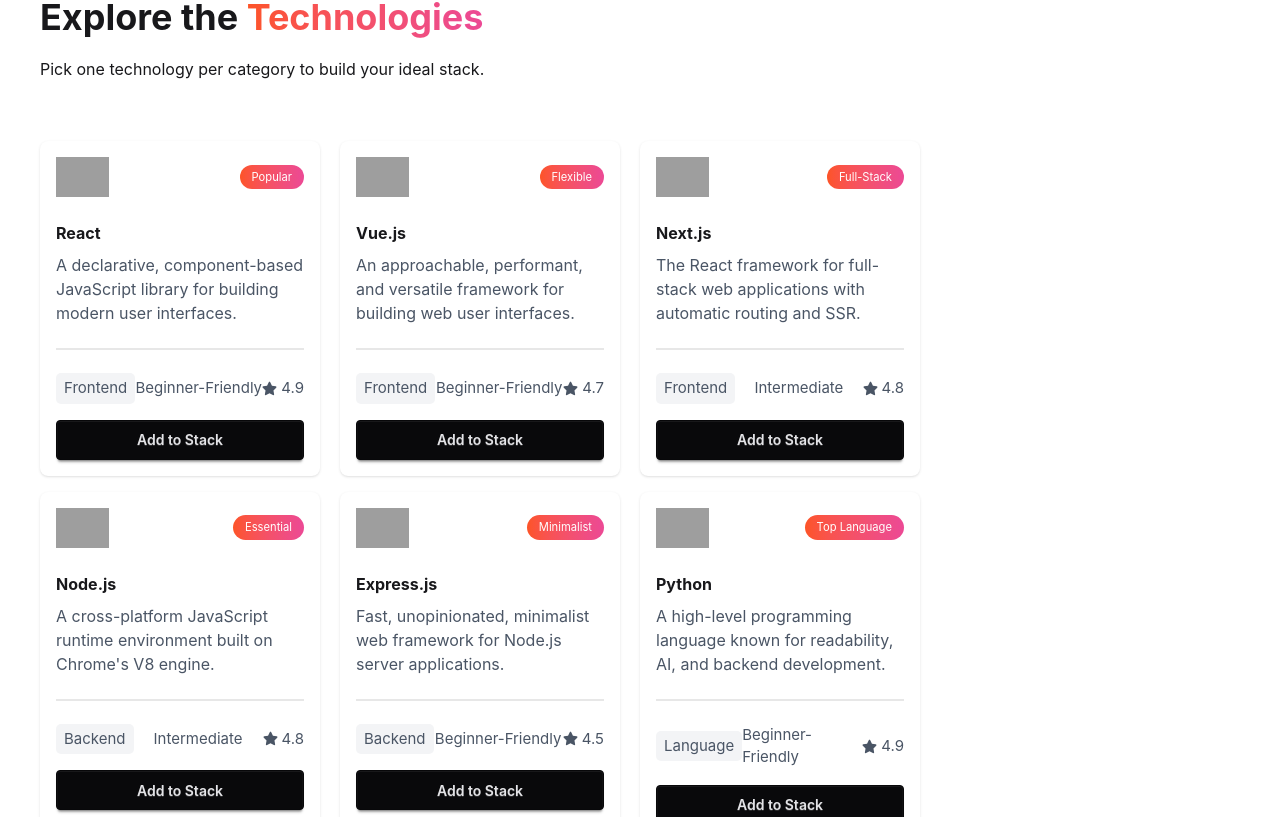
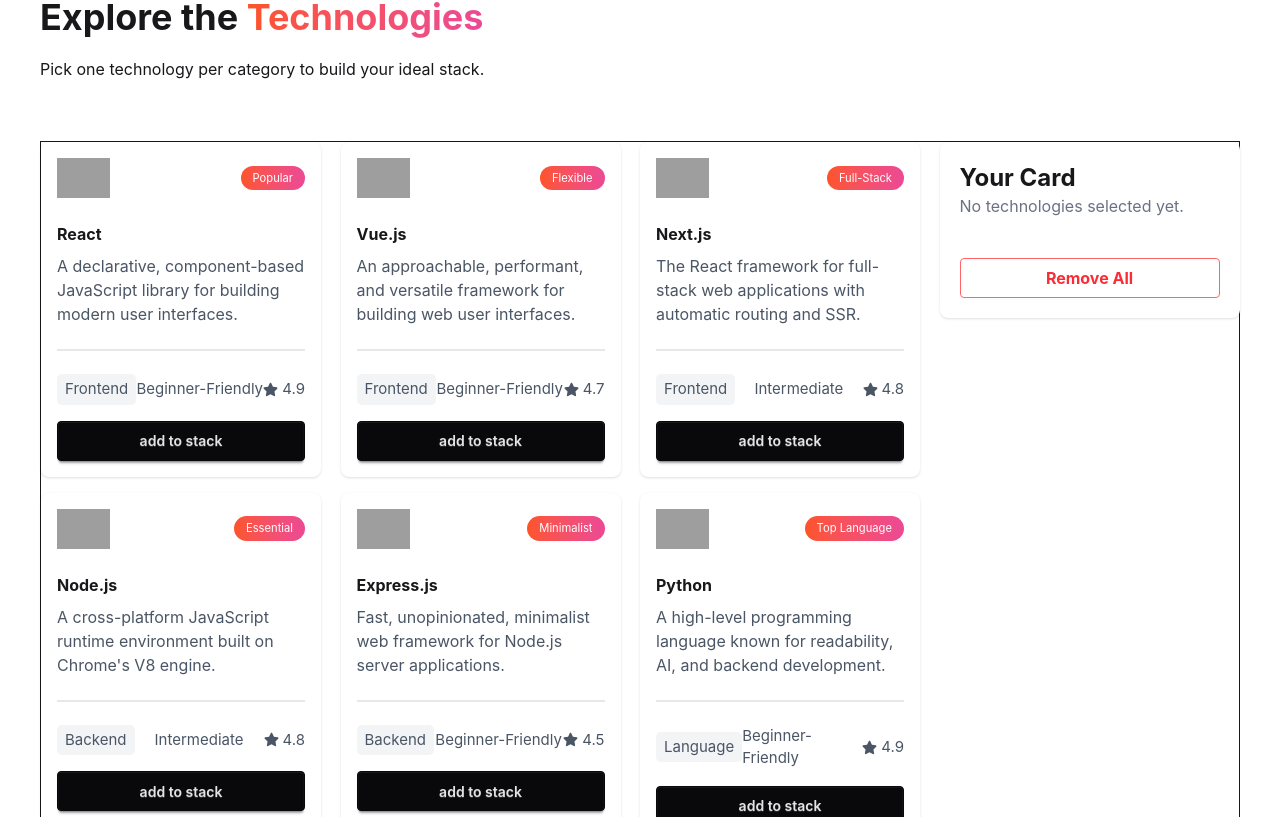
Before and after one commit to moniruzzaman-tasrif/dev-stack, a React (Vite) app: page / in a window 1280 px wide. Shown: the part 603-1420 px from the top of the page. Built offline with nearby package versions, Linux system fonts and the light colour scheme; grey boxes are pictures that could not be loaded.

Commit message:
i your stack area

```diff
--- a/src/App.tsx
+++ b/src/App.tsx
@@ -1,6 +1,6 @@
 
 
-import { Suspense } from "react";
+import { Suspense, useState } from "react";
 import "./App.css";
 import Banar from "./component/Banar";
 import Nav from "./component/Nav";
@@ -15,6 +15,9 @@
 };
 
 function App() {
+
+  const [tectItem,setTechItem]=useState<ITechDatatype[]>([])
+
   return (
     <>
       <Suspense
@@ -29,7 +32,11 @@
       >
         <Nav></Nav>
         <Banar></Banar>
-        <Technologies techDataPromis={dataPrimis()}></Technologies>
+        <Technologies
+          techDataPromis={dataPrimis()}
+          tectItem={tectItem}
+          setTechItem={setTechItem}
+        ></Technologies>
       </Suspense>
     </>
   );
--- a/src/component/Technologies.tsx
+++ b/src/component/Technologies.tsx
@@ -1,12 +1,15 @@
-import { use } from "react";
+import { use, type Dispatch, type SetStateAction } from "react";
 import type { ITechDatatype } from "./dataType";
 import TechnologiesCard from "./TechnologiesCard";
+import Stack from "./stack";
 
-interface iTechtype{
-  techDataPromis:Promise<ITechDatatype[]>
+interface iTechtype {
+  techDataPromis: Promise<ITechDatatype[]>;
+  tectItem: ITechDatatype[];
+  setTechItem: Dispatch<SetStateAction<ITechDatatype[]>>;
 }
 
-const Technologies = ({ techDataPromis }: iTechtype) => {
+const Technologies = ({ techDataPromis, tectItem, setTechItem }: iTechtype) => {
   const dataTech = use(techDataPromis);
   console.log(dataTech);
   return (
@@ -24,17 +27,23 @@
           </p>
         </div>
 
-        <div className="grid grid-cols-12 mt-15">
+        <div className="grid grid-cols-12 mt-15 border">
           <div className="col-span-9 grid grid-cols-3 gap-y-4  ">
             {dataTech.map(item => {
               return (
                 <div className="">
-                  <TechnologiesCard technologiesItem={item}></TechnologiesCard>
+                  <TechnologiesCard
+                    technologiesItem={item}
+                    tectItem={tectItem}
+                    setTechItem={setTechItem}
+                  ></TechnologiesCard>
                 </div>
               );
             })}
           </div>
-          <div className=" col-span-3"> </div>
+          <div className=" col-span-3">
+            <Stack tectItem={tectItem} setTechItem={setTechItem}></Stack>
+          </div>
         </div>
       </div>
     </div>
--- a/src/component/TechnologiesCard.tsx
+++ b/src/component/TechnologiesCard.tsx
@@ -1,12 +1,29 @@
-import React from 'react';
+
+import { useState, type Dispatch, type SetStateAction } from 'react';
 import type { ITechDatatype } from './dataType';
 import { FaStar } from 'react-icons/fa';
 
+
+
 interface CardDatatype {
   technologiesItem: ITechDatatype;
+  tectItem: ITechDatatype[];
+  setTechItem: Dispatch<SetStateAction<ITechDatatype[]>>;
 }
 
-const TechnologiesCard = ({ technologiesItem }: CardDatatype) => {
+const TechnologiesCard = ({
+  technologiesItem,
+  tectItem,
+  setTechItem,
+}: CardDatatype) => {
+
+const [cardStack, setCardStack] = useState(false);
+
+  const hendelClick = () => {
+setCardStack(true);
+setTechItem([...tectItem, technologiesItem]);
+
+  };
   return (
     <div>
       {
@@ -43,7 +60,13 @@
               {technologiesItem.rating}
             </span>
           </div>
-          <button className="btn btn-neutral"> Add to Stack</button>
+          <button
+            onClick={hendelClick}
+            disabled={cardStack}
+            className={`btn btn-neutral `}
+          >
+            {cardStack === true ? "added to stack" : "add to stack"}
+          </button>
         </div>
       }
     </div>
--- /dev/null
+++ b/src/component/stack.tsx
@@ -0,0 +1,51 @@
+import type { Dispatch, SetStateAction } from "react";
+import type { ITechDatatype } from "./dataType";
+import { IoIosClose } from "react-icons/io";
+
+interface iTechtype {
+  // techDataPromis: Promise<ITechDatatype[]>;
+  tectItem: ITechDatatype[];
+  setTechItem: Dispatch<SetStateAction<ITechDatatype[]>>;
+}
+
+const Stack = ({ tectItem, setTechItem }: iTechtype) => {
+  return (
+    <div>
+      <div className="card bg-base-100 w-75 shadow-sm p-5">
+        <div className="">
+          <h1 className="capitalize font-bold text-2xl">your card</h1>
+          <p className=" text-gray-500">No technologies selected yet.</p>
+        </div>
+        <div className=" mt-5">
+          {/* <p className=" border-2 border-dotted py-5 text-center text-gray-400 rounded-2xl border-gray-300"> Your stack is empty.</p> */}
+          {tectItem.map(item => {
+            return (
+              <div>
+                <div className=" card bg-base-100 w-65 shadow-sm py-2 mt-4">
+                  <div className="flex justify-between items-center px-2">
+                    <div className="flex gap-4 items-center">
+                      <img className="h-9" src={item.icon} alt="" />
+                      <div className="">
+                        <h2 className=" font-bold text-[0.9rem]">
+                          {item.name}
+                        </h2>
+                        <span className="text-[0.7rem] text-gray-500">
+                          {" "}
+                          {item.category}
+                        </span>
+                      </div>
+                    </div>
+                    <IoIosClose className=" text-5xl cursor-pointer" />
+                  </div>
+                </div>
+              </div>
+            );
+          })}
+        </div>
+        <div className={`btn mt-5 border-red-400 text-red-500 font-bold text-[1rem] bg-white `}> Remove All</div>
+      </div>
+    </div>
+  );
+};
+
+export default Stack;
```
